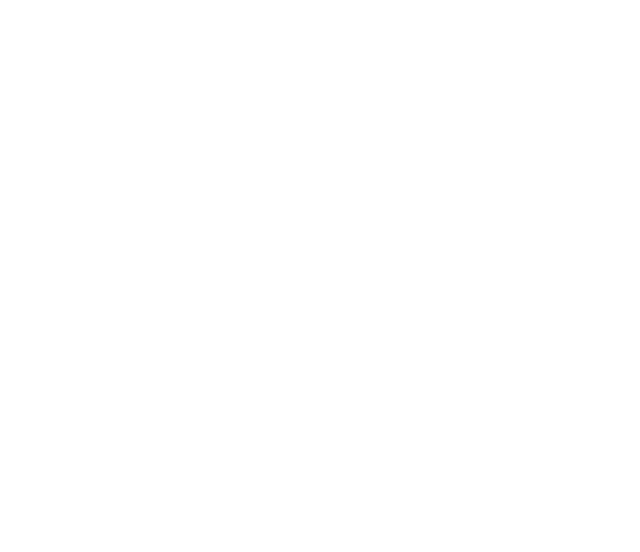
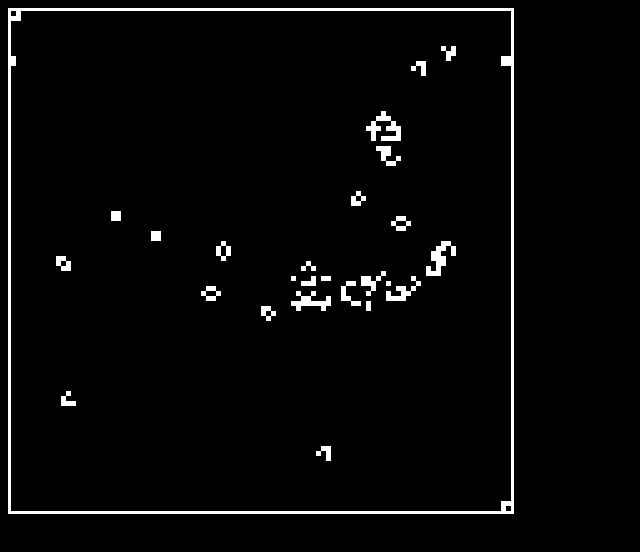
Before and after one commit to RichardAgain/conway-s-game-of-life, a plain HTML site: page index.html in a window 1280 px wide. Shown: the whole page, without its empty margins (0-640 px from the left). Drawn offline with Linux system fonts and the light colour scheme.

Commit message:
added visuals

```diff
--- a/game.js
+++ b/game.js
@@ -1,43 +1,80 @@
 
-let text = "□□□□\n□□□□\n□■■■\n□□□□\n□□□□"
+let grid = []
 
-let grid = text.split('\n').map(col => col.split(''))
+for (i = 0; i < rowCount; i++) {
+    let temp =[]
+    for (j = 0; j < colCount; j++) {
+        temp.push(false)
+    }
+    grid.push(temp)
+}
 
-console.log(grid)
+grid[0][0] = true
+grid[1][0] = true
+grid[0][1] = true
+grid[0][0] = true
 
-// while (true) {
+grid[99][98] = true
+grid[99][99] = true
+grid[98][99] = true
+grid[0][0] = true
+
+grid[50][50] = true
+grid[51][50] = true
+grid[51][49] = true
+grid[52][50] = true
+grid[52][51] = true
+
 setInterval(function() {
-
     let newGrid = []
-
 
     grid.forEach((rows, i) => {
         let newRow = []
 
         rows.forEach((dot, j) => {
             newRow.push(rule(dot, count(i, j)))
+
+            dibujar(i,j,dot)
         })
         newGrid.push(newRow)
     })
 
     console.log(newGrid)
-
     grid = newGrid
-    }, 1000)
-// }
+}, 1000/ 60)
 
 function count(row, col) {
     let c = 0
     for (let i = row - 1; i <= row + 1; i++ ) {
+        text = ''
         for (let j = col - 1; j <= col + 1; j++ ) {
-            if (i == row && j == col) continue
+            if (i == row && j == col) { text += grid[i][j]; continue }
 
             try {
-                if (grid[i][j] == '■') c++
-            } catch (err) {
-                continue
+                if (j < 0 || j > grid[0].length) throw Error
+
+                if (grid[i][j]) c++
+
+                // text += grid[i][j]
+            } catch(err) {
+                let y = i
+                let x = j
+
+                if (y < 0) y = grid.length - 1
+                else if (y > grid.length - 1) y = 0
+
+                if (x < 0) x = grid[0].length - 1
+                else if (x > grid[0].length - 1) x = 0
+
+                // if (grid[y][x] == undefined) console.log(x, y)
+
+                if (grid[y][x]) c++
+
+                // text += grid[y][x]
             }
         }
+
+        // console.log(text)
     }
     return c
 }
@@ -49,9 +86,8 @@ function count(row, col) {
 
 function rule(dot, count) {
     // console.log(count, dot)
-    if (dot == '■') {
-        if (count < 2 || count > 3) return '□'
-        else return '■'
-    } else if (count == 3) return '■'
-        else return '□'
+    if (dot) {
+        return !(count < 2 || count > 3);
+    } else if (count == 3) return true
+        else return false
 }
--- a/index.html
+++ b/index.html
@@ -3,11 +3,15 @@
 <head>
     <meta charset="UTF-8">
     <meta name="viewport" content="width=device-width, initial-scale=1.0">
-    <title>Document</title>
+    <title>Game of Life</title>
 </head>
-<body>
+<body style="background: #000;">
 
+    <canvas id="gamefield" style="border: white 3px solid;"></canvas>
 
+    <script src="view.js"></script>
+
+    <script src="game.js"></script>
 
 </body>
 </html>
--- /dev/null
+++ b/view.js
@@ -0,0 +1,23 @@
+
+const field = document.getElementById('gamefield')
+const ctx = field.getContext("2d")
+
+const width = 500
+const height = 500
+
+const rowCount = 100
+const colCount = 100
+
+field.width = width
+field.height = height
+
+const lengthY = Math.floor(width/ rowCount)
+const lengthX = Math.floor(height/ colCount)
+
+ctx.fillStyle = '#FFFFFF';
+
+function dibujar (i, j, dot){
+    if (dot) ctx.fillStyle = '#FFFFFF'; else ctx.fillStyle = '#000000'
+
+    ctx.fillRect(j*lengthY, i*lengthX, lengthY, lengthX);
+}
```
Also changed, not shown: 1 other file. Lines whose indentation alone changed are shown as unchanged.
